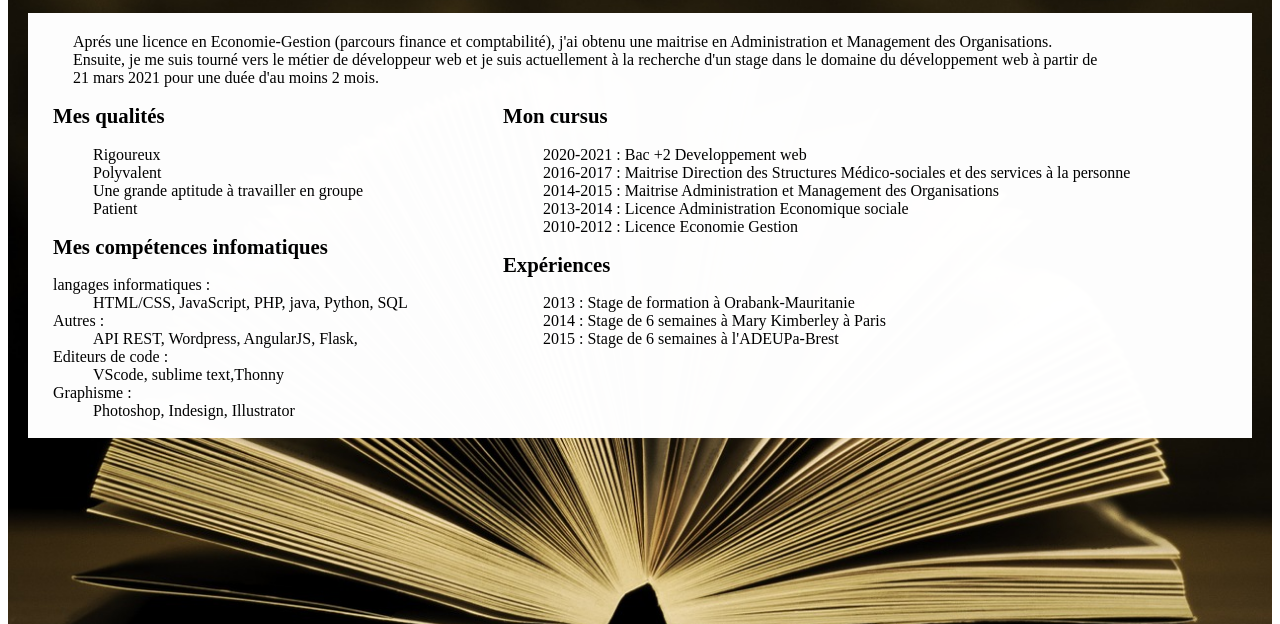
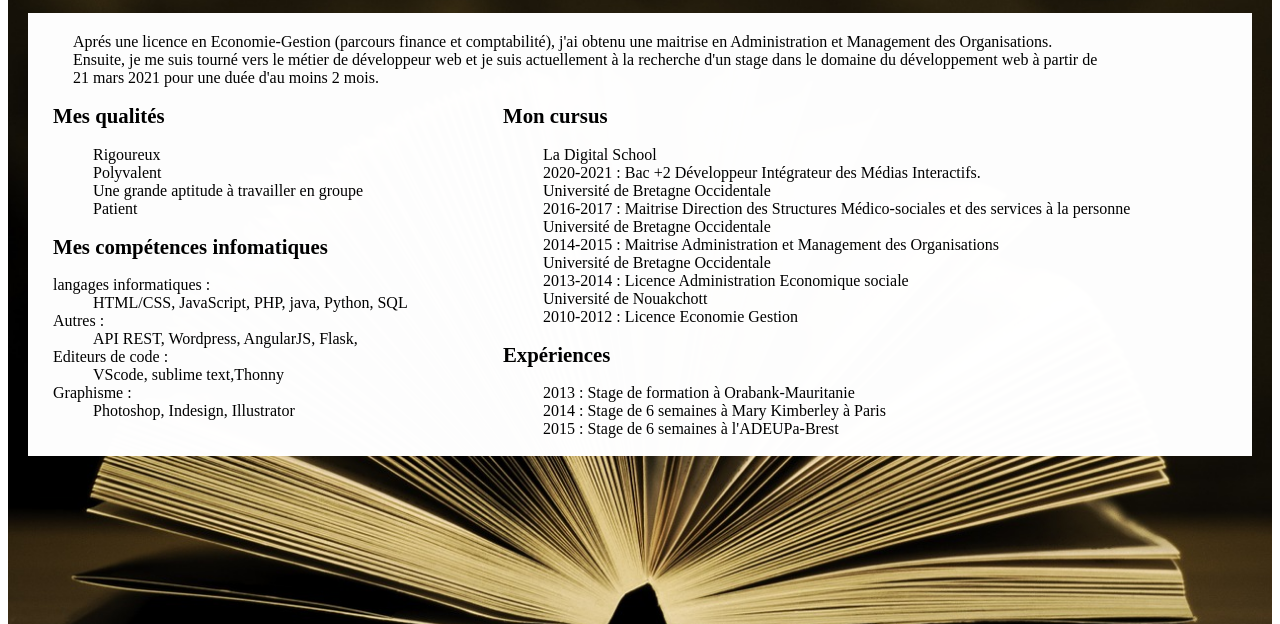
Before and after one commit to Soum-optimiste/cv, a plain HTML site: page Moncv.html in a window 1280 px wide. Shown: the part 75-699 px from the top of the page. Drawn offline with nearby package versions, Linux system fonts and the light colour scheme; a web font is replaced by a local one.

Commit message:
Update Moncv.html

```diff
--- a/Moncv.html
+++ b/Moncv.html
@@ -62,10 +62,15 @@
             <div>
                 <h2>Mon cursus</h2>
             <ul>
-                <li><span>2020-2021</span> : Bac +2 Developpement web</li>
+                <span>La Digital School</span>
+                <li><span>2020-2021</span> : Bac +2 Développeur Intégrateur des Médias Interactifs.</li>
+                <span>Université de Bretagne Occidentale</span>
                 <li><span>2016-2017</span> : Maitrise Direction des Structures Médico-sociales et des services à la personne</li>
+                <span>Université de Bretagne Occidentale</span>
                 <li><span>2014-2015</span> : Maitrise Administration et Management des Organisations</li>
+                 <span>Université de Bretagne Occidentale</span>
                 <li><span>2013-2014</span> : Licence Administration Economique sociale</li>
+                 <span>Université de Nouakchott</span>
                 <li><span>2010-2012</span> : Licence Economie Gestion</li>
             </ul>
 
```
